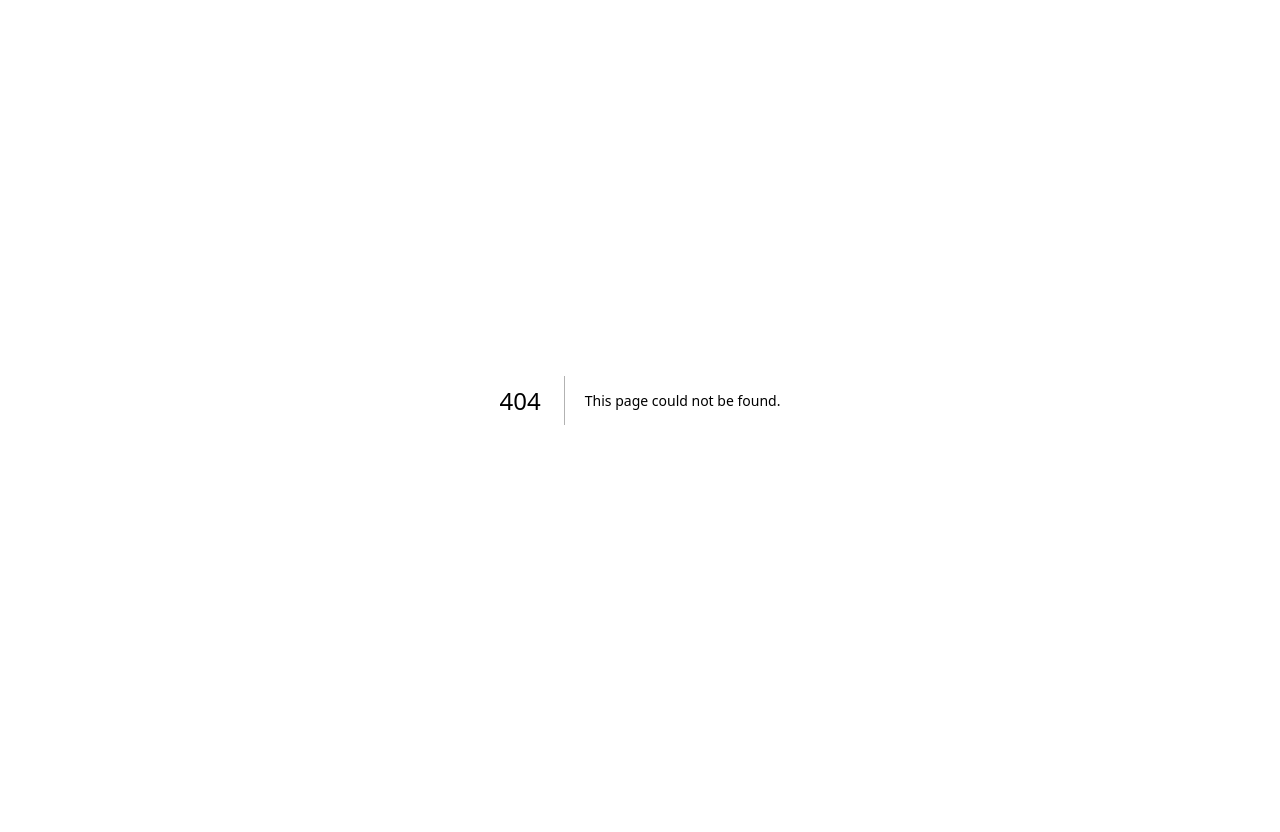
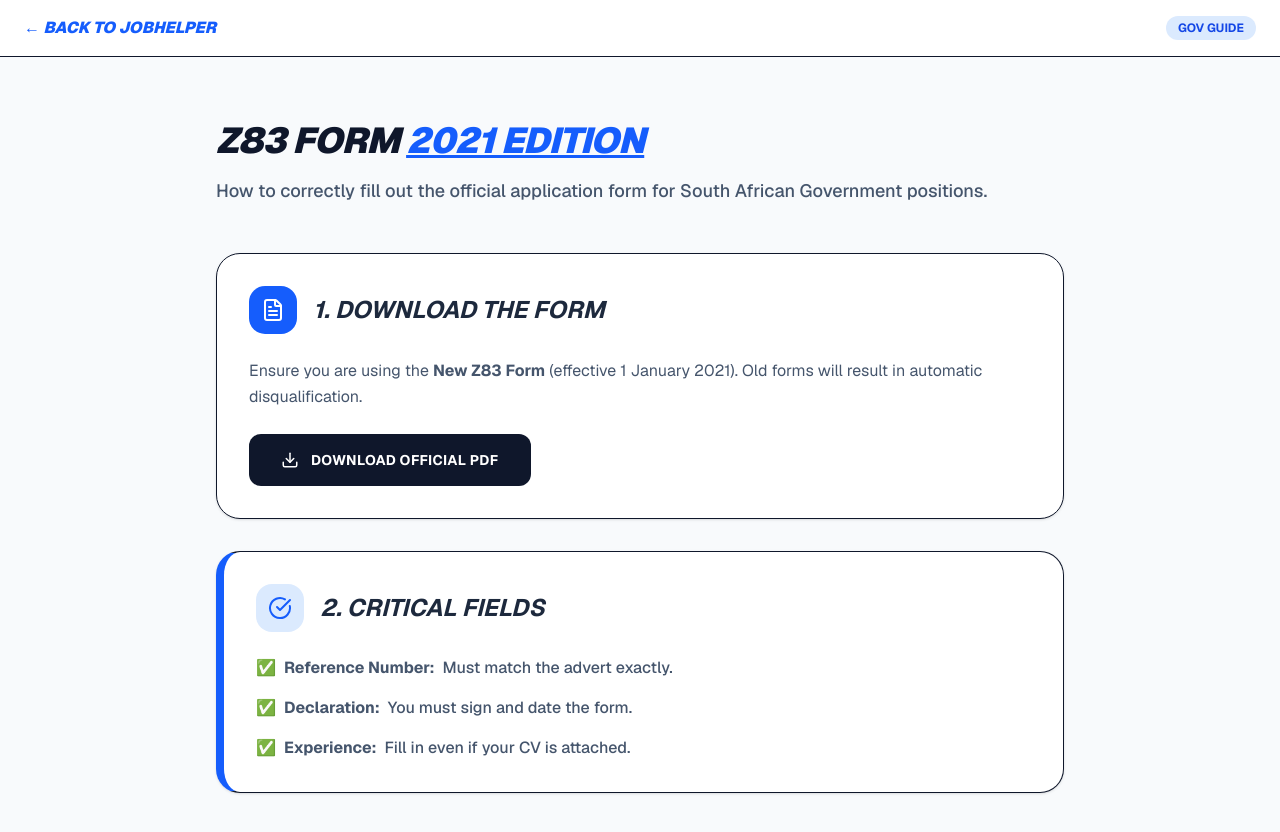
Before and after one commit to jeremiahsetou-ux/job-portal-final, a Next.js app: page /z83-helper in a window 1280 px wide. Before the commit this address had no page. Shown: the top 832 px of the page. Before the commit the page ends 800 px from the top, so only its background shows below. Built offline with nearby package versions, Linux system fonts and the light colour scheme.

Commit message:
Restored original JobHelper brand design

```diff
--- /dev/null
+++ b/src/app/z83-helper/page.tsx
@@ -0,0 +1,48 @@
+import React from 'react';
+import { FileText, Download, CheckCircle, AlertCircle } from 'lucide-react';
+import Link from 'next/link';
+
+export default function Z83Helper() {
+  return (
+    <div className="min-h-screen bg-slate-50 font-sans text-slate-900">
+      {/* Mini Nav */}
+      <nav className="bg-white border-b px-6 py-4 flex justify-between items-center">
+        <Link href="/" className="font-black text-blue-600 italic uppercase">← Back to JobHelper</Link>
+        <span className="text-xs font-bold bg-blue-100 text-blue-700 px-3 py-1 rounded-full uppercase">Gov Guide</span>
+      </nav>
+
+      <main className="max-w-4xl mx-auto py-16 px-6">
+        <header className="mb-12">
+          <h1 className="text-4xl font-black mb-4 tracking-tight uppercase italic">Z83 Form <span className="text-blue-600 underline">2021 Edition</span></h1>
+          <p className="text-lg text-slate-600 font-medium">How to correctly fill out the official application form for South African Government positions.</p>
+        </header>
+
+        {/* Steps Grid */}
+        <div className="grid gap-8">
+          <section className="bg-white p-8 rounded-3xl border shadow-sm">
+            <div className="flex items-center gap-4 mb-6">
+              <div className="bg-blue-600 p-3 rounded-2xl text-white"><FileText size={24} /></div>
+              <h2 className="text-2xl font-bold uppercase italic text-slate-800">1. Download the Form</h2>
+            </div>
+            <p className="text-slate-600 mb-6 leading-relaxed">Ensure you are using the <span className="font-bold">New Z83 Form</span> (effective 1 January 2021). Old forms will result in automatic disqualification.</p>
+            <button className="bg-slate-900 text-white px-8 py-4 rounded-xl font-bold hover:bg-black transition flex items-center gap-3 uppercase text-sm tracking-wide">
+              <Download size={18} /> Download Official PDF
+            </button>
+          </section>
+
+          <section className="bg-white p-8 rounded-3xl border shadow-sm border-l-8 border-l-blue-600">
+            <div className="flex items-center gap-4 mb-6">
+              <div className="bg-blue-100 p-3 rounded-2xl text-blue-600"><CheckCircle size={24} /></div>
+              <h2 className="text-2xl font-bold uppercase italic text-slate-800">2. Critical Fields</h2>
+            </div>
+            <ul className="space-y-4 text-slate-600 font-medium">
+              <li className="flex items-start gap-2">✅ <span className="font-bold">Reference Number:</span> Must match the advert exactly.</li>
+              <li className="flex items-start gap-2">✅ <span className="font-bold">Declaration:</span> You must sign and date the form.</li>
+              <li className="flex items-start gap-2">✅ <span className="font-bold">Experience:</span> Fill in even if your CV is attached.</li>
+            </ul>
+          </section>
+        </div>
+      </main>
+    </div>
+  );
+}
```
